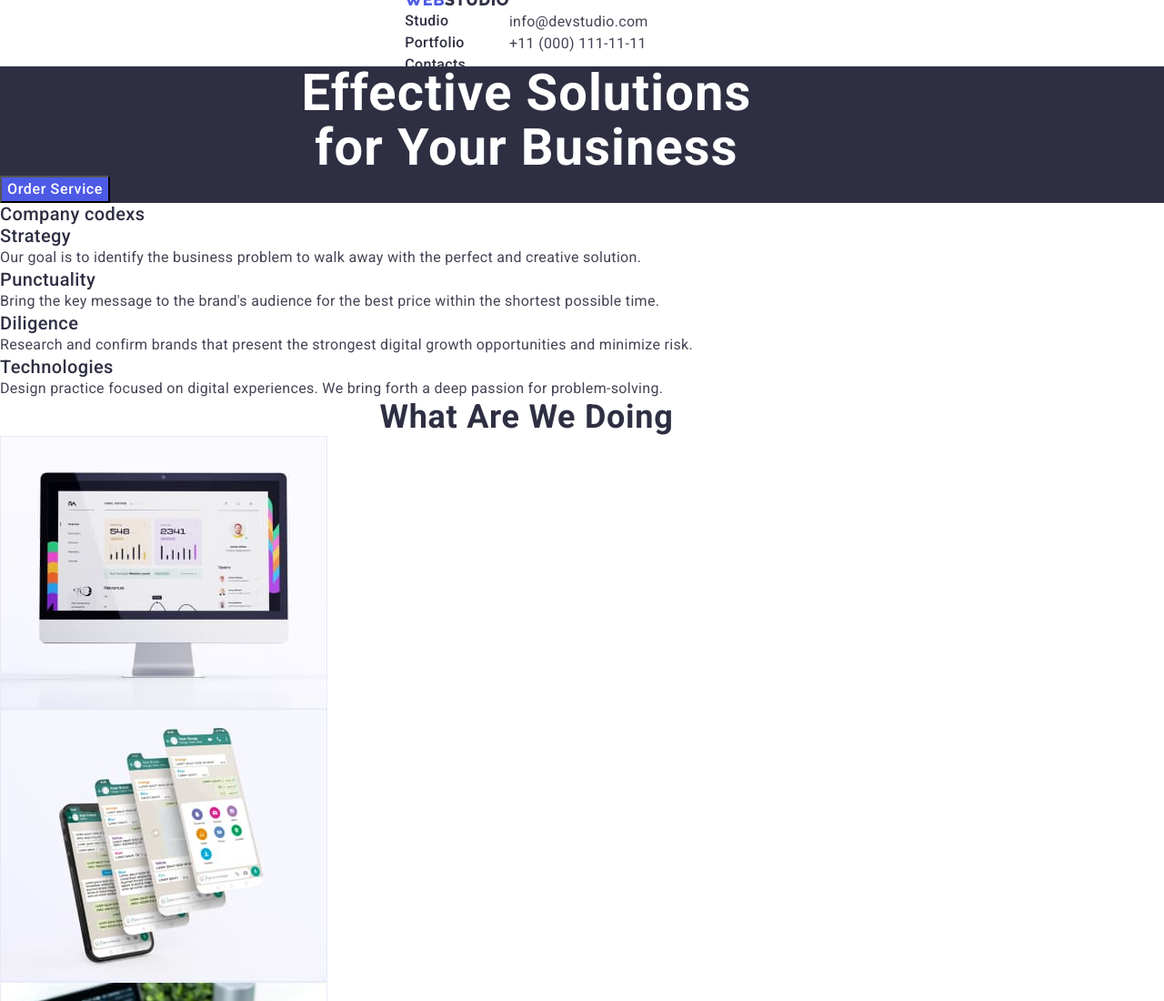
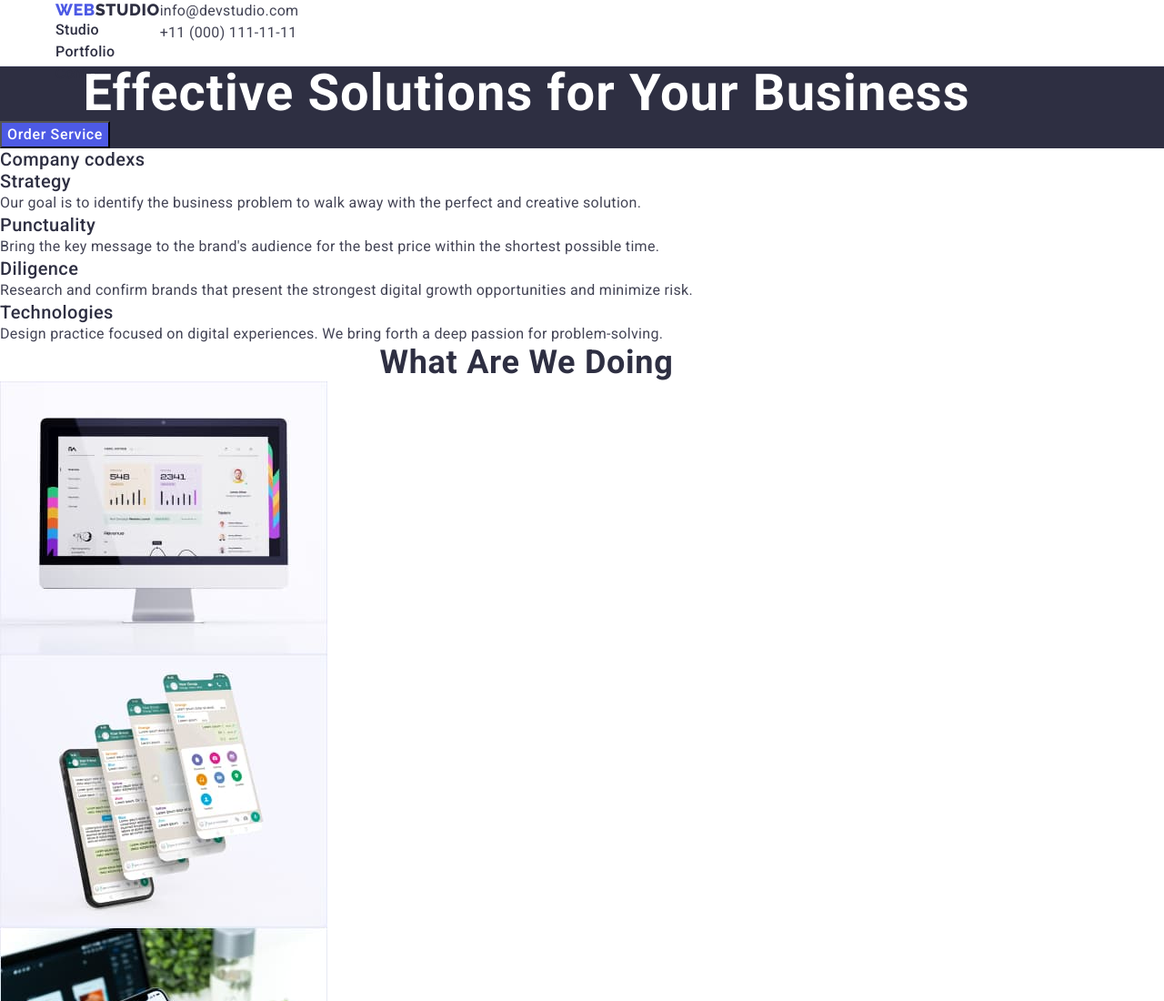
Before and after one commit to Williannoterdan/goit-markup-hw-03, a plain HTML site: page index.html in a window 1280 px wide. Shown: the top 1100 px of the page at 91% size. Drawn offline with nearby package versions, Linux system fonts and the light colour scheme.

Commit message:
rethgkers

```diff
--- a/css/styles.css
+++ b/css/styles.css
@@ -73,9 +73,8 @@ button:focus {
   display: flex;
 width: 1440px;
 height: 72px;
-justify-content: center;
-align-items: center;
-flex-shrink: 0;
+margin: 0 auto;
+padding: 0 15;
 }
 
 .text-logo,
--- a/index.html
+++ b/index.html
@@ -43,8 +43,7 @@
         <section class="intro">
             <!-- заголовок сайту -->
             <div class="container">
-                <h1 class="text-intro">Effective Solutions <br>
-                    for Your Business</h1>
+                <h1 class="text-intro">Effective Solutions for Your Business</h1>
                 <!-- Кнопка на сайті -->
                 <button type="button" class="button-home">Order Service</button>
             </div>
```
Also changed, not shown: portfolio.html (+2 -0 lines).
